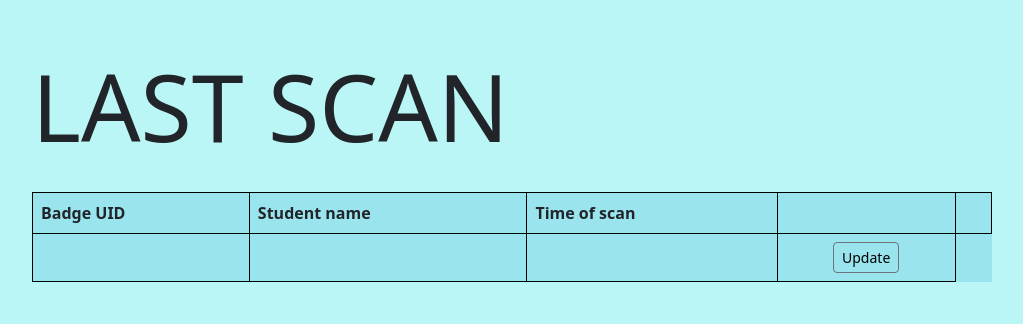
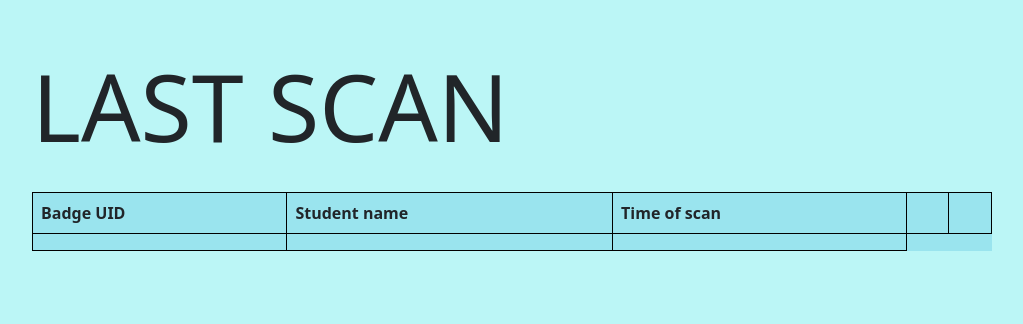
Before and after one commit to 19network42/badger, a Django app: page /scan/ in a window 1280 px wide. Shown: the part 56-380 px from the top of the page, without its empty margins (96-1119 px from the left). Run offline with Django 4.2, Linux system fonts and the light colour scheme; data that the repository does not hold is empty; parts of the project's set-up code (start-up, migrations or seed data) failed here and were passed over.

Commit message:
before merge

```diff
--- a/webapp/template/scans.html
+++ b/webapp/template/scans.html
@@ -16,8 +16,7 @@
 			<td>{{ current_scan.uid }}</td>
 			<td>{{ current_scan.login }}</td>
 			<td>{{ current_scan.date }}</td>
-			<td align="center"><a href="{% url 'badges:update_studentbadge' scan.pk %}"
-				class="btn btn-outline-secondary btn-sm">Update</a></td>
+
 		</tr>
 	</table>
 	<h1>ALL SCANS</h1>
@@ -32,6 +31,8 @@
 			<td>{{ scan.uid }}</td>
 			<td>{{ scan.login }}</td>
 			<td>{{ scan.date }}</td>
+			<td align="center"><a href="{% url 'badges:update_studentbadge' scan.pk %}"
+				class="btn btn-outline-secondary btn-sm">Update</a></td>
 		</tr>
 		{% endfor %}
 	</table>
```
Also changed, not shown: webapp/badges/migrations/0001_initial.py, webapp/badges/migrations/0002_remove_badge_lost_studentbadge_lost.py (deleted), webapp/pages/migrations/0001_initial.py, webapp/pages/migrations/0002_alter_mode_amount_alter_mode_type.py (deleted), webapp/pages/migrations/0003_alter_event_date_alter_event_end_alter_mode_event.py (deleted), webapp/pages/migrations/0004_alter_event_date_alter_event_end.py (deleted).
